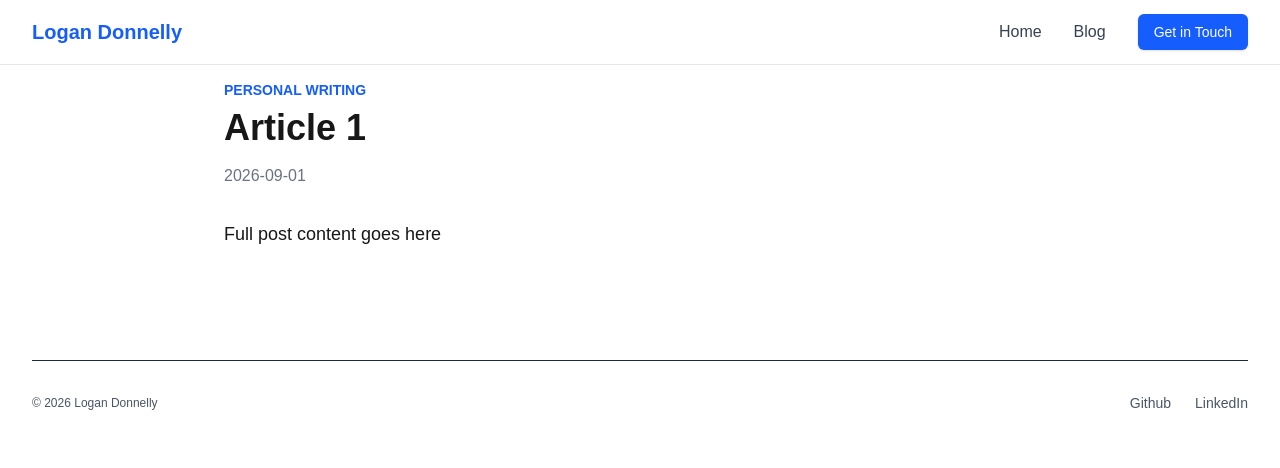
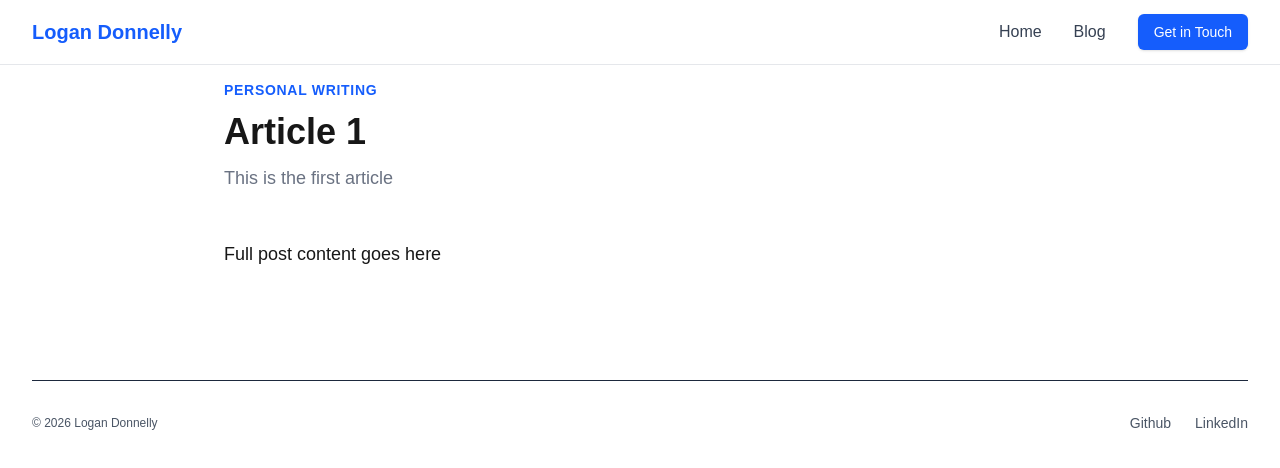
Before and after one commit to LogesDon/personal-site, a Next.js app: page /blog/article-1 in a window 1280 px wide. Shown: the top 468 px of the page. Built offline with nearby package versions, Linux system fonts and the light colour scheme.

Commit message:
ui: temporarily removed date from articles, replaced it with subtitle. Fixed Up the spacing a little bit

```diff
--- a/app/blog/[slug]/page.tsx
+++ b/app/blog/[slug]/page.tsx
@@ -22,9 +22,20 @@ export default async function BlogPostPage({
 
   return (
     <article className="max-w-4xl mx-auto px-8 pt-20">
-      <p className="text-blue-600 text-sm font-semibold uppercase">{post.category}</p>
-      <h1 className="text-4xl font-bold mt-2 mb-4">{post.title}</h1>
-      <h2 className="text-gray-500 mb-8">{post.date}</h2>
+      {/* Group the header elements in a flex column */}
+      <header className="flex flex-col gap-3 mb-12">
+        <p className="text-blue-600 text-sm font-semibold uppercase tracking-wider">
+          {post.category}
+        </p>
+        <h1 className="text-4xl font-bold">
+          {post.title}
+        </h1>
+        <h2 className="text-gray-500 text-lg font-medium">
+          {post.summary}
+        </h2>
+      </header>
+
+      {/* Prose content */}
       <div className="prose text-lg">
         <ReactMarkdown>{post.content}</ReactMarkdown>
       </div>
```
